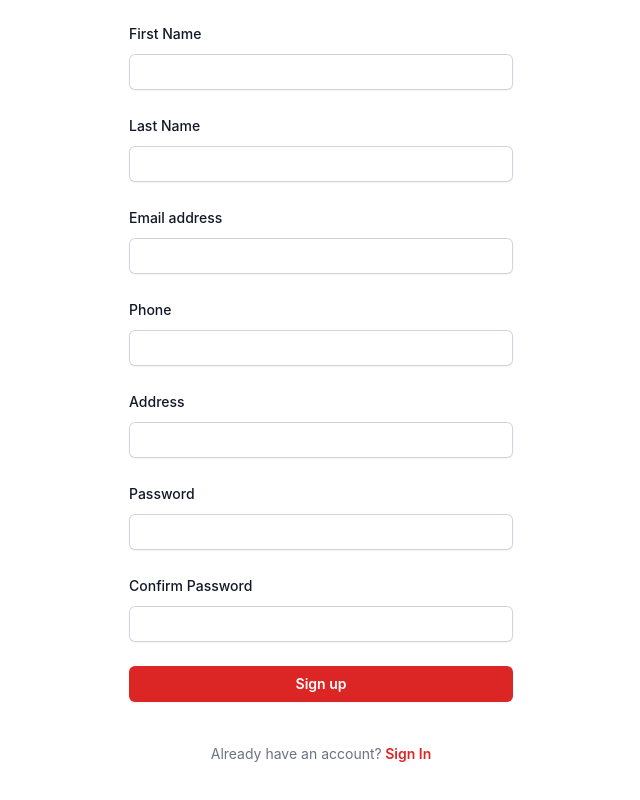
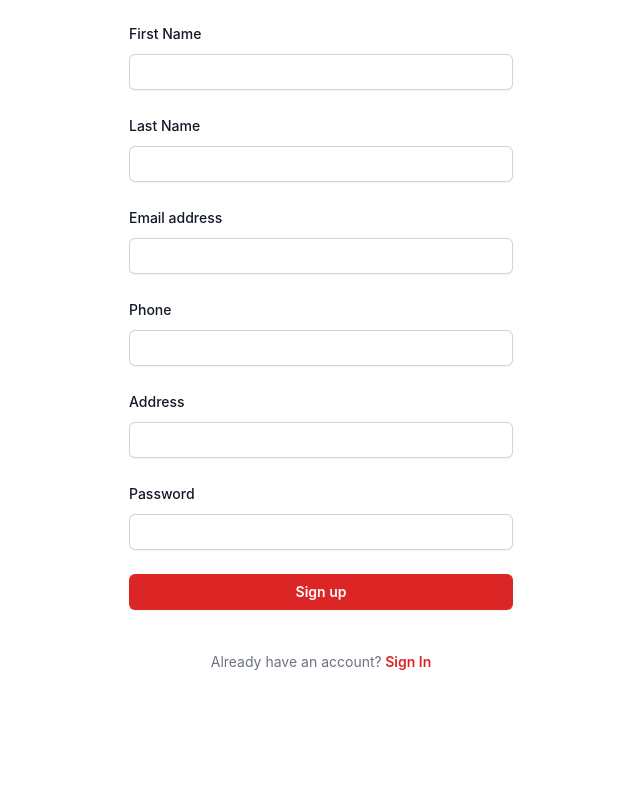
Before and after one commit to ZachMcD223/MileStone-3, a React (Create React App) app in the folder frontend/: page /customers/sign-up in a window 1280 px wide. Shown: the part 431-1231 px from the top of the page, without its empty margins (319-959 px from the left). After the commit the page ends 1153 px from the top, so only its background shows below. Built offline with nearby package versions, Linux system fonts and the light colour scheme.

Commit message:
fixing signupform conflicts

```diff
--- a/frontend/src/components/users/SignUpForm.jsx
+++ b/frontend/src/components/users/SignUpForm.jsx
@@ -1,23 +1,24 @@
 import React, { useState } from "react";
+import { useNavigate } from 'react-router-dom';
 import '../../App.css';
+
 
 export default function SignUpForm() {
   const [email, setEmail] = useState("");
   const [password, setPassword] = useState("");
-  const [confirmPassword, setConfirmPassword] = useState("");
-  const [first_name, setFirstName] = useState("");
-  const [last_name, setLastName] = useState("");
+
+  const [first_name, setfirst_name] = useState("");
+  const [last_name, setlast_name] = useState("");
   const [phone, setPhone] = useState("");
   const [address, setAddress] = useState("");
 
+  const navigate = useNavigate();
+
   const handleSubmit = async (e) => {
     e.preventDefault();
-    if (password !== confirmPassword) {
-      alert("Passwords do not match");
-      return;
-    }
 
-    const response = await fetch("/customers/sign-up", {
+
+    const response = await fetch("http://localhost:3000/customers/sign-up", {
       method: "POST",
       headers: { "Content-Type": "application/json" },
       body: JSON.stringify({ email, password, first_name, last_name, phone, address }),
@@ -31,8 +32,10 @@ export default function SignUpForm() {
 
     const data = await response.json();
     console.log(data);
+
+    navigate('/customers/sign-in')
+
   };
-
 
   return (
     <div className="flex min-h-full flex-col justify-center px-6 py-12 lg:px-8">
@@ -44,33 +47,33 @@ export default function SignUpForm() {
       <div className="mt-10 sm:mx-auto sm:w-full sm:max-w-sm text-left">
         <form className="space-y-6" onSubmit={handleSubmit}>
           <div>
-            <label htmlFor="first_name" className="block text-sm font-medium leading-6 text-gray-900">First Name</label>
+            <label htmlFor="firstName" className="block text-sm font-medium leading-6 text-gray-900">First Name</label>
             <div className="mt-2">
               <input
                 id="first_name"
-                name="first_name"
+                name="firstName"
                 type="text"
                 autoComplete="given-name"
                 required
                 className="block w-full rounded-md border-0 py-1.5 text-gray-900 shadow-sm ring-1 ring-inset ring-gray-300 placeholder:text-gray-400 focus:ring-2 focus:ring-inset focus:ring-red-600 sm:text-sm sm:leading-6"
                 value={first_name}
-                onChange={(e) => setFirstName(e.target.value)}
+                onChange={(e) => setfirst_name(e.target.value)}
               />
             </div>
           </div>
 
           <div>
-            <label htmlFor="last_name" className="block text-sm font-medium leading-6 text-gray-900">Last Name</label>
+            <label htmlFor="lastName" className="block text-sm font-medium leading-6 text-gray-900">Last Name</label>
             <div className="mt-2">
               <input
                 id="last_name"
-                name="last_name"
+                name="lastName"
                 type="text"
                 autoComplete="family-name"
                 required
                 className="block w-full rounded-md border-0 py-1.5 text-gray-900 shadow-sm ring-1 ring-inset ring-gray-300 placeholder:text-gray-400 focus:ring-2 focus:ring-inset focus:ring-red-600 sm:text-sm sm:leading-6"
                 value={last_name}
-                onChange={(e) => setLastName(e.target.value)}
+                onChange={(e) => setlast_name(e.target.value)}
               />
             </div>
           </div>
@@ -138,23 +141,6 @@ export default function SignUpForm() {
               />
             </div>
           </div>
-
-          <div>
-            <label htmlFor="confirmPassword" className="block text-sm font-medium leading-6 text-gray-900">Confirm Password</label>
-            <div className="mt-2">
-              <input
-                id="confirmPassword"
-                name="confirmPassword"
-                type="password"
-                autoComplete="new-password"
-                required
-                className="block w-full rounded-md border-0 py-1.5 text-gray-900 shadow-sm ring-1 ring-inset ring-gray-300 placeholder:text-gray-400 focus:ring-2 focus:ring-inset focus:ring-red-600 sm:text-sm sm:leading-6"
-                value={confirmPassword}
-                onChange={(e) => setConfirmPassword(e.target.value)}
-              />
-            </div>
-          </div>
-
           <div>
             <button
               type="submit"
```
Also changed, not shown: 1 other file (tests, documents, lock files or other folders).
